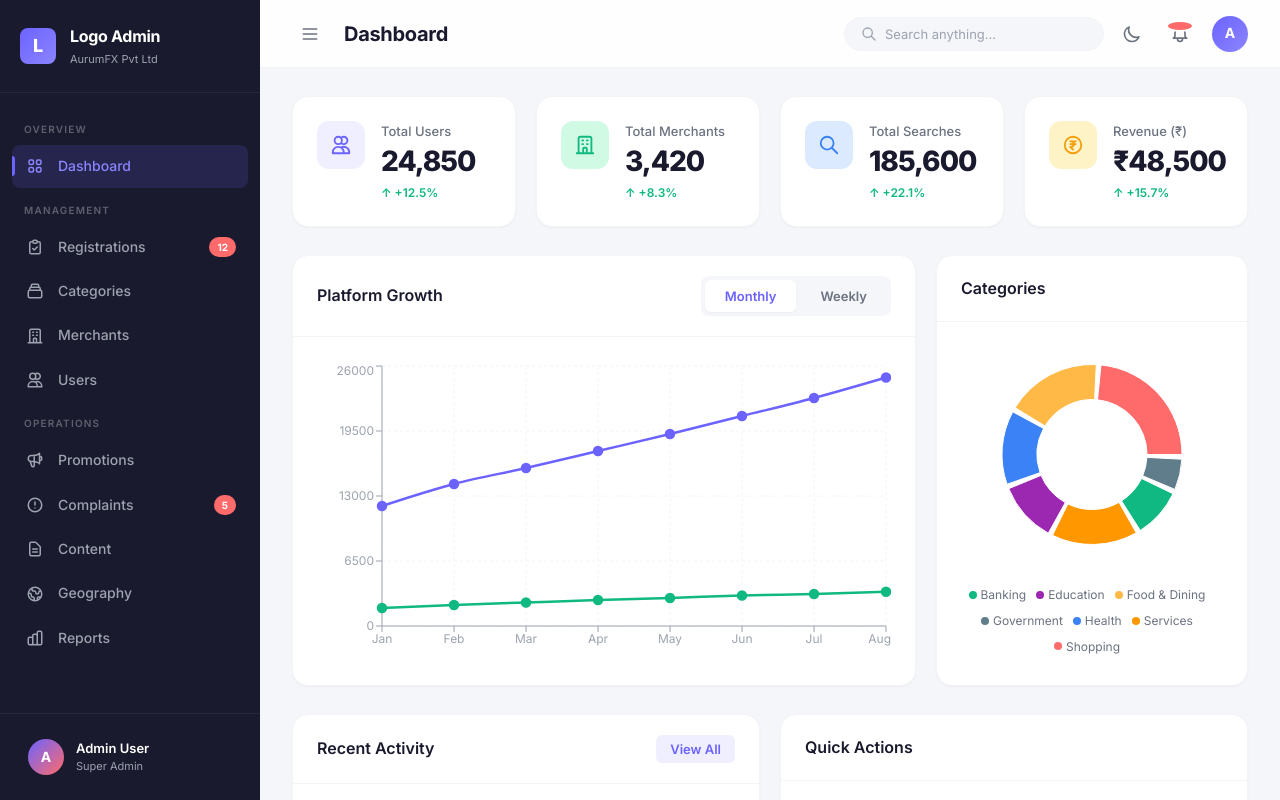
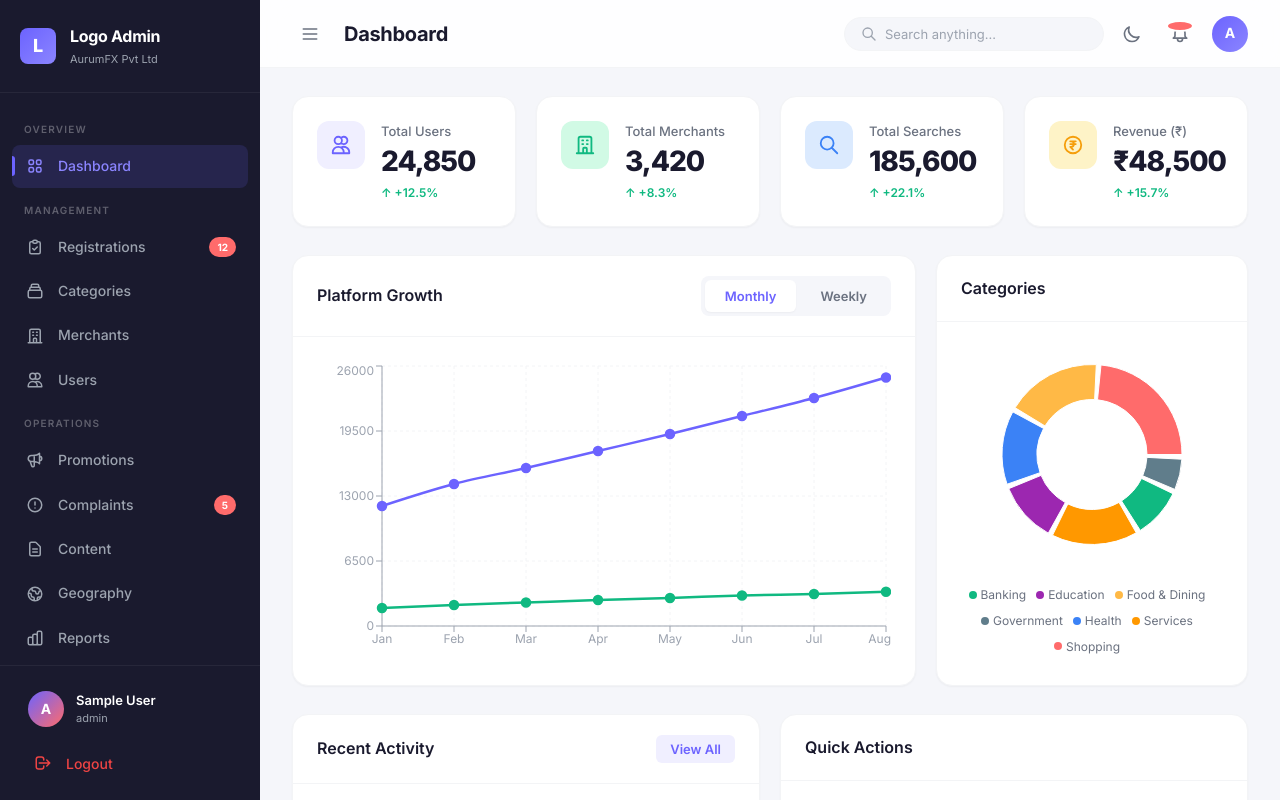
Before and after one commit to aurumfx-software/logo_frontend, a React (Vite) app: page / in a window 1280 px wide. Shown: the top 800 px of the page. Built offline with nearby package versions, Linux system fonts and the light colour scheme; sample sign-in values are in the browser's storage.

Commit message:
context change

```diff
--- a/src/App.jsx
+++ b/src/App.jsx
@@ -1,5 +1,6 @@
 import React from 'react';
-import { BrowserRouter, Routes, Route } from 'react-router-dom';
+import { BrowserRouter, Routes, Route, Navigate } from 'react-router-dom';
+import { AuthProvider, useAuth } from './context/AuthContext';
 import AdminLayout from './components/Layout/AdminLayout';
 import Login from './pages/Login';
 import Dashboard from './pages/Dashboard';
@@ -13,15 +14,45 @@ import Content from './pages/Content';
 import Geography from './pages/Geography';
 import Reports from './pages/Reports';
 
-export default function App() {
+// Protected route wrapper — redirects to /login if not authenticated
+function ProtectedRoute({ children }) {
+  const { isAuthenticated } = useAuth();
+  if (!isAuthenticated) {
+    return <Navigate to="/login" replace />;
+  }
+  return children;
+}
+
+// Public route wrapper — redirects to / if already authenticated
+function PublicRoute({ children }) {
+  const { isAuthenticated } = useAuth();
+  if (isAuthenticated) {
+    return <Navigate to="/" replace />;
+  }
+  return children;
+}
+
+function AppRoutes() {
   return (
-    <BrowserRouter>
     <Routes>
-        {/* Login — no layout */}
-        <Route path="/login" element={<Login />} />
+      {/* Login — public only (redirects to dashboard if already logged in) */}
+      <Route
+        path="/login"
+        element={
+          <PublicRoute>
+            <Login />
+          </PublicRoute>
+        }
+      />
 
-        {/* Admin routes — with sidebar + header layout */}
-        <Route element={<AdminLayout />}>
+      {/* Admin routes — protected (redirects to login if not authenticated) */}
+      <Route
+        element={
+          <ProtectedRoute>
+            <AdminLayout />
+          </ProtectedRoute>
+        }
+      >
         <Route path="/" element={<Dashboard />} />
         <Route path="/registration-requests" element={<RegistrationRequests />} />
         <Route path="/categories" element={<Categories />} />
@@ -33,7 +64,19 @@ export default function App() {
         <Route path="/geography" element={<Geography />} />
         <Route path="/reports" element={<Reports />} />
       </Route>
+
+      {/* Catch-all — redirect to login */}
+      <Route path="*" element={<Navigate to="/login" replace />} />
     </Routes>
+  );
+}
+
+export default function App() {
+  return (
+    <BrowserRouter>
+      <AuthProvider>
+        <AppRoutes />
+      </AuthProvider>
     </BrowserRouter>
   );
 }
--- a/src/components/Layout/Header.jsx
+++ b/src/components/Layout/Header.jsx
@@ -1,7 +1,10 @@
 import React from 'react';
 import { HiOutlineMenu, HiOutlineSearch, HiOutlineBell, HiOutlineMoon } from 'react-icons/hi';
+import { useAuth } from '../../context/AuthContext';
 
 export default function Header({ title, onToggleSidebar }) {
+  const { user } = useAuth();
+
   return (
     <header className="header">
       <div className="header-left">
@@ -26,8 +29,8 @@ export default function Header({ title, onToggleSidebar }) {
           <span className="badge"></span>
         </button>
 
-        <div className="header-avatar" title="Admin User">
-          A
+        <div className="header-avatar" title={user?.name || 'Admin User'}>
+          {user?.initials || 'A'}
         </div>
       </div>
     </header>
--- a/src/components/Layout/Sidebar.jsx
+++ b/src/components/Layout/Sidebar.jsx
@@ -1,5 +1,5 @@
 import React from 'react';
-import { NavLink, useLocation } from 'react-router-dom';
+import { NavLink, useLocation, useNavigate } from 'react-router-dom';
 import {
   HiOutlineViewGrid,
   HiOutlineClipboardCheck,
@@ -13,6 +13,7 @@ import {
   HiOutlineChartBar,
   HiOutlineLogout,
 } from 'react-icons/hi';
+import { useAuth } from '../../context/AuthContext';
 
 const navSections = [
   {
@@ -44,6 +45,13 @@ const navSections = [
 
 export default function Sidebar({ collapsed, onToggle }) {
   const location = useLocation();
+  const navigate = useNavigate();
+  const { user, logout } = useAuth();
+
+  const handleLogout = () => {
+    logout();
+    navigate('/login', { replace: true });
+  };
 
   return (
     <aside className={`sidebar ${collapsed ? 'collapsed' : ''}`}>
@@ -92,18 +100,41 @@ export default function Sidebar({ collapsed, onToggle }) {
         ))}
       </nav>
 
-      {/* Footer */}
-      {!collapsed && (
-        <div className="sidebar-footer">
-          <div className="sidebar-footer-user">
-            <div className="sidebar-footer-avatar">A</div>
+      {/* Footer with user info + logout */}
+      <div className="sidebar-footer">
+        {!collapsed && (
+          <div className="sidebar-footer-user" style={{ marginBottom: 8 }}>
+            <div className="sidebar-footer-avatar">
+              {user?.initials || 'A'}
+            </div>
             <div className="sidebar-footer-info">
-              <div className="sidebar-footer-name">Admin User</div>
-              <div className="sidebar-footer-role">Super Admin</div>
+              <div className="sidebar-footer-name">{user?.name || 'Admin User'}</div>
+              <div className="sidebar-footer-role">{user?.role || 'Super Admin'}</div>
             </div>
           </div>
-        </div>
-      )}
+        )}
+        <button
+          onClick={handleLogout}
+          className="sidebar-link"
+          title={collapsed ? 'Logout' : undefined}
+          style={{
+            width: '100%',
+            color: '#EF4444',
+            transition: 'all 0.15s ease',
+          }}
+          onMouseOver={(e) => {
+            e.currentTarget.style.background = 'rgba(239, 68, 68, 0.12)';
+          }}
+          onMouseOut={(e) => {
+            e.currentTarget.style.background = 'transparent';
+          }}
+        >
+          <span className="sidebar-link-icon">
+            <HiOutlineLogout />
+          </span>
+          {!collapsed && <span>Logout</span>}
+        </button>
+      </div>
     </aside>
   );
 }
--- /dev/null
+++ b/src/context/AuthContext.jsx
@@ -0,0 +1,41 @@
+import React, { createContext, useContext, useState, useCallback } from 'react';
+
+const AuthContext = createContext(null);
+
+export function AuthProvider({ children }) {
+  const [user, setUser] = useState(() => {
+    const stored = localStorage.getItem('logo_admin_user');
+    return stored ? JSON.parse(stored) : null;
+  });
+
+  const login = useCallback((email, role) => {
+    const userData = {
+      email,
+      role,
+      name: email.split('@')[0].replace(/\./g, ' ').replace(/\b\w/g, (c) => c.toUpperCase()),
+      initials: email.charAt(0).toUpperCase(),
+      loginTime: new Date().toISOString(),
+    };
+    localStorage.setItem('logo_admin_user', JSON.stringify(userData));
+    setUser(userData);
+  }, []);
+
+  const logout = useCallback(() => {
+    localStorage.removeItem('logo_admin_user');
+    setUser(null);
+  }, []);
+
+  return (
+    <AuthContext.Provider value={{ user, isAuthenticated: !!user, login, logout }}>
+      {children}
+    </AuthContext.Provider>
+  );
+}
+
+export function useAuth() {
+  const context = useContext(AuthContext);
+  if (!context) {
+    throw new Error('useAuth must be used within an AuthProvider');
+  }
+  return context;
+}
--- a/src/pages/Login.jsx
+++ b/src/pages/Login.jsx
@@ -2,16 +2,38 @@ import React, { useState } from 'react';
 import { useNavigate } from 'react-router-dom';
 import { motion } from 'framer-motion';
 import { HiOutlineMail, HiOutlineLockClosed, HiOutlineEye, HiOutlineEyeOff } from 'react-icons/hi';
+import { useAuth } from '../context/AuthContext';
 
 export default function Login() {
   const navigate = useNavigate();
+  const { login } = useAuth();
   const [showPassword, setShowPassword] = useState(false);
   const [email, setEmail] = useState('');
   const [password, setPassword] = useState('');
+  const [role, setRole] = useState('Super Admin');
+  const [error, setError] = useState('');
+  const [loading, setLoading] = useState(false);
 
   const handleLogin = (e) => {
     e.preventDefault();
-    navigate('/');
+    setError('');
+
+    if (!email.trim()) {
+      setError('Please enter your email address');
+      return;
+    }
+    if (!password.trim()) {
+      setError('Please enter your password');
+      return;
+    }
+
+    setLoading(true);
+
+    // Simulate API call
+    setTimeout(() => {
+      login(email, role);
+      navigate('/', { replace: true });
+    }, 800);
   };
 
   return (
@@ -25,6 +47,27 @@ export default function Login() {
         <div className="login-logo">L</div>
         <h1 className="login-title">Welcome Back</h1>
         <p className="login-subtitle">Sign in to Logo Admin Dashboard</p>
+
+        {error && (
+          <motion.div
+            initial={{ opacity: 0, y: -8 }}
+            animate={{ opacity: 1, y: 0 }}
+            style={{
+              background: 'var(--danger-light)',
+              color: '#DC2626',
+              padding: '10px 14px',
+              borderRadius: 'var(--radius-sm)',
+              fontSize: 13,
+              fontWeight: 500,
+              marginBottom: 20,
+              display: 'flex',
+              alignItems: 'center',
+              gap: 8,
+            }}
+          >
+            <span>⚠</span> {error}
+          </motion.div>
+        )}
 
         <form className="login-form" onSubmit={handleLogin}>
           <div className="form-group">
@@ -47,6 +90,7 @@ export default function Login() {
                 value={email}
                 onChange={(e) => setEmail(e.target.value)}
                 style={{ paddingLeft: 42 }}
+                disabled={loading}
               />
             </div>
           </div>
@@ -71,6 +115,7 @@ export default function Login() {
                 value={password}
                 onChange={(e) => setPassword(e.target.value)}
                 style={{ paddingLeft: 42, paddingRight: 42 }}
+                disabled={loading}
               />
               <button
                 type="button"
@@ -94,7 +139,12 @@ export default function Login() {
 
           <div className="form-group">
             <label className="form-label">Role</label>
-            <select className="form-select">
+            <select
+              className="form-select"
+              value={role}
+              onChange={(e) => setRole(e.target.value)}
+              disabled={loading}
+            >
               <option>Super Admin</option>
               <option>Admin</option>
               <option>Moderator</option>
@@ -110,8 +160,19 @@ export default function Login() {
             <span className="login-forgot">Forgot Password?</span>
           </div>
 
-          <button type="submit" className="login-btn">
-            Sign In
+          <button type="submit" className="login-btn" disabled={loading}>
+            {loading ? (
+              <span style={{ display: 'flex', alignItems: 'center', justifyContent: 'center', gap: 10 }}>
+                <motion.span
+                  animate={{ rotate: 360 }}
+                  transition={{ duration: 1, repeat: Infinity, ease: 'linear' }}
+                  style={{ display: 'inline-block', width: 18, height: 18, border: '2px solid rgba(255,255,255,0.3)', borderTopColor: 'white', borderRadius: '50%' }}
+                />
+                Signing in...
+              </span>
+            ) : (
+              'Sign In'
+            )}
           </button>
         </form>
 
```
Lines whose indentation alone changed are shown as unchanged.
